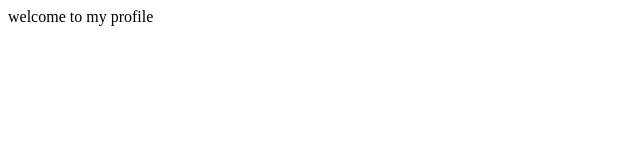
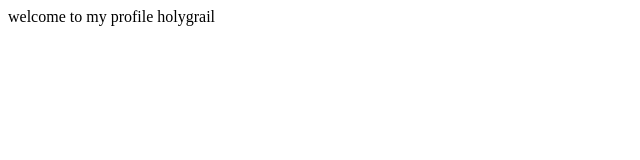
Before and after one commit to jerrytude/holygrail, a plain HTML site: page index.html in a window 1280 px wide. Shown: the full height of the page, 0-640 px from the left. Drawn offline with Linux system fonts and the light colour scheme.

Commit message:
i added holygrail

```diff
--- a/index.html
+++ b/index.html
@@ -1,4 +1,6 @@
 <html>
 welcome to my profile
 
+
+  holygrail
   <html>
```
